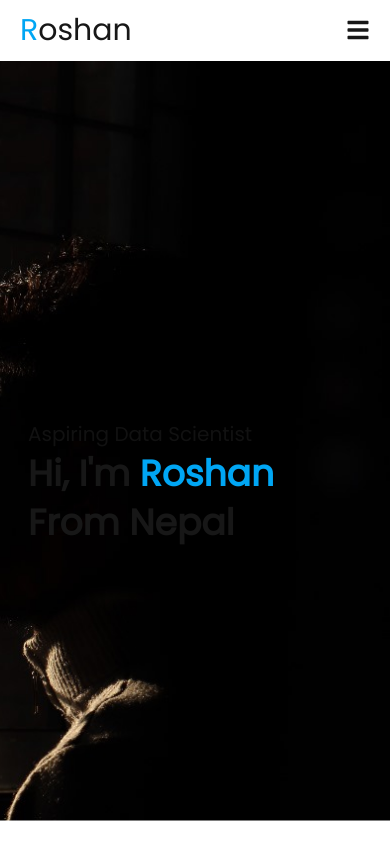
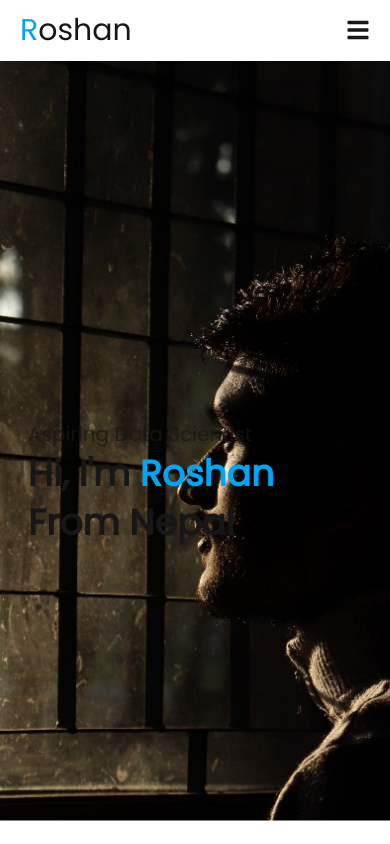
Before and after one commit to RoshannCodes/Portfolio, a Next.js app: page / in a window 390 px wide. Shown: the top 844 px of the page. Built offline with nearby package versions, Linux system fonts and the light colour scheme; a web font is replaced by a local one.

Commit message:
fix: adjust background position on LandingScreen for improved layout

```diff
--- a/components/LandingScreen.tsx
+++ b/components/LandingScreen.tsx
@@ -1,6 +1,6 @@
 const LandingScreen = () => {
     return (
-        <div className="min-h-screen w-full flex flex-row items-center justify-start md:px-16 bg-[url('/images/profilenbg.jpeg')] bg-no-repeat md:bg-contain bg-cover bg-right md:bg-[center_left_40%] [clip-path:inset(0_0_10%_0)] bg-fixed md:bg-scroll md:mb-10 mb-5">
+        <div className="min-h-screen w-full flex flex-row items-center justify-start md:px-16 bg-[url('/images/profilenbg.jpeg')] bg-no-repeat md:bg-contain bg-cover bg-[70%] md:bg-[center_left_40%] [clip-path:inset(0_0_10%_0)] bg-fixed md:bg-scroll md:mb-10 mb-5">
             <div className="px-7 md:px-0">
                 <p className="md:text-2xl text-xl leading-normal opacity-75 font-allertaStencil">
                     Aspiring Data Scientist
```
